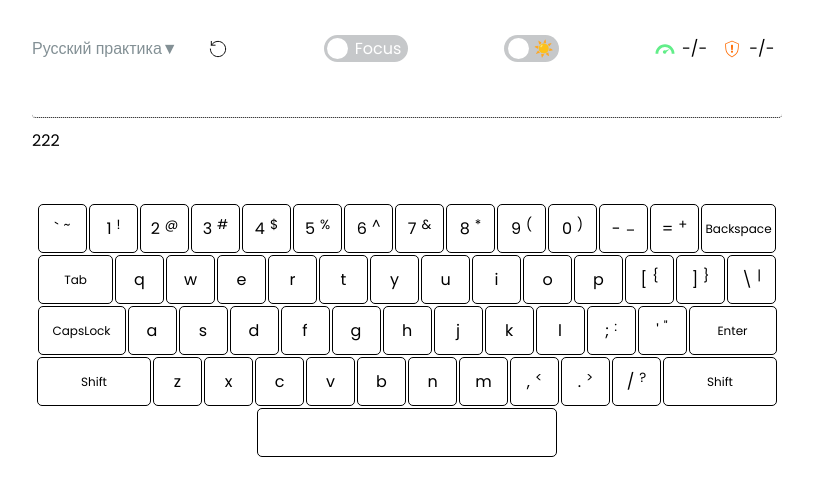
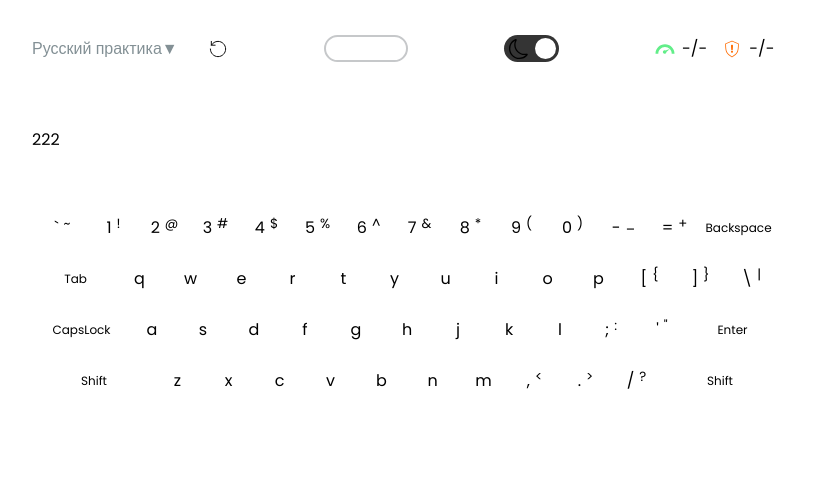
Before and after one commit to sashka311/blind-printing-simulator, a React (Create React App) app: page / in a window 1280 px wide. Shown: the top 496 px of the page, without its empty margins (233-1046 px from the left). Built offline with nearby package versions, Linux system fonts and the light colour scheme.

Commit message:
feature(): localStorage for theme

```diff
--- a/package.json
+++ b/package.json
@@ -9,6 +9,7 @@
     "babel-plugin-react-css-modules": "^5.2.6",
     "react": "^18.2.0",
     "react-dom": "^18.2.0",
+    "react-icons": "^4.4.0",
     "react-scripts": "5.0.1",
     "web-vitals": "^2.1.4"
   },
--- a/src/components/Header/Header.jsx
+++ b/src/components/Header/Header.jsx
@@ -1,12 +1,16 @@
 import React, { useEffect, useState } from "react";
 import SvgSelector from "../SvgSelector";
+import { BsMoon, BsSun } from "react-icons/bs";
 import c from "./Header.module.css";
 
 const Header = ({ refresh, isFocused, setIsFocused, mistakesAmount, charactersAmount, seconds }) => {
-  const [theme, setTheme] = useState("light");
+  //dont know how do it with useEffect
+  const [theme, setTheme] = useState(JSON.parse(localStorage.getItem("theme")));
 
   const changeTheme = () => {
     setTheme(theme === "light" ? "dark" : "light");
+
+    console.log(localStorage.getItem("theme") + " " + theme);
   };
 
   const mistakes = charactersAmount ? Math.round((mistakesAmount / charactersAmount) * 10000) / 100 + "%" : "-/-";
@@ -19,6 +23,7 @@ const Header = ({ refresh, isFocused, setIsFocused, mistakesAmount, charactersAm
     components.forEach((component) => {
       root.style.setProperty(`--${component}-default`, `var(--${component}-${theme})`);
     });
+    localStorage.setItem("theme", JSON.stringify(theme));
   }, [theme]);
 
   const handleSwitchFocusClick = (e) => {
@@ -44,10 +49,14 @@ const Header = ({ refresh, isFocused, setIsFocused, mistakesAmount, charactersAm
       </label>
       {/*switch changeTheme*/}
       <label className={c.switch}>
-        <input onClick={changeTheme} type="checkbox" />
+        <input checked={theme !== "light"} onClick={changeTheme} type="checkbox" />
         <span className={c.slider}>
-          <div className={c.on}>🌙</div>
-          <div className={c.off}>☀️</div>
+          <div className={c.on}>
+            <BsMoon />
+          </div>
+          <div className={c.off}>
+            <BsSun />️
+          </div>
         </span>
       </label>
 
--- a/src/components/Header/Header.module.css
+++ b/src/components/Header/Header.module.css
@@ -24,7 +24,6 @@
   flex-wrap: nowrap;
   padding: 20px 0;
   color: var(--font-color-default);
-  transition: color ease-in 0.3s;
 }
 .header .wrapper {
   display: flex;
@@ -38,7 +37,6 @@
 .header svg {
   width: 20px;
   height: 20px;
-  transition: color ease-in 0.3s;
 }
 .header .changeMode {
   color: #839095;
@@ -54,6 +52,7 @@
   height: 20px;
 }
 .header .reset svg {
+  transition: color ease-in 0.3s;
   color: var(--svg-color-default);
 }
 .header .speed,
@@ -68,6 +67,7 @@
 }
 .header .speedValue,
 .header .mistakesValue {
+  transition: color ease-in 0.3s;
   margin-left: 7px;
 }
 .header .speed {
@@ -98,8 +98,7 @@
   right: 0;
   bottom: 0;
   background-color: #c6c8ca;
-  -webkit-transition: 0.4s;
-  transition: 0.4s;
+  transition: background-color 0.3s ease-in;
   border-radius: 34px;
 }
 
--- a/src/components/Header/Header.module.scss
+++ b/src/components/Header/Header.module.scss
@@ -15,7 +15,6 @@ $translateRightIconFocus: $width - 26px;
   flex-wrap: nowrap;
   padding: 20px 0;
   color: var(--font-color-default);
-  transition: color $transition-mode $transition-ms;
   .wrapper {
     display: flex;
     align-items: center;
@@ -28,7 +27,6 @@ $translateRightIconFocus: $width - 26px;
   svg {
     width: 20px;
     height: 20px;
-    transition: color $transition-mode $transition-ms;
   }
   .changeMode {
     color: $base-color;
@@ -43,6 +41,7 @@ $translateRightIconFocus: $width - 26px;
     cursor: pointer;
     height: 20px;
     svg {
+      transition: color $transition-mode $transition-ms;
       color: var(--svg-color-default);
     }
   }
@@ -61,6 +60,8 @@ $translateRightIconFocus: $width - 26px;
 
   .speedValue,
   .mistakesValue {
+    transition: color $transition-mode $transition-ms;
+
     margin-left: 7px;
   }
   .speed {
@@ -92,8 +93,7 @@ $translateRightIconFocus: $width - 26px;
   right: 0;
   bottom: 0;
   background-color: #c6c8ca;
-  -webkit-transition: 0.4s;
-  transition: 0.4s;
+  transition: background-color $transition-ms $transition-mode;
   border-radius: 34px;
 }
 
--- a/src/components/InputForm/InputForm.jsx
+++ b/src/components/InputForm/InputForm.jsx
@@ -55,7 +55,6 @@ const InputForm = ({
       e.preventDefault();
       return;
     }
-
     setInputValue(e.target.value);
   };
 
```
Also changed, not shown: 2 other files (tests, documents, lock files or other folders).
